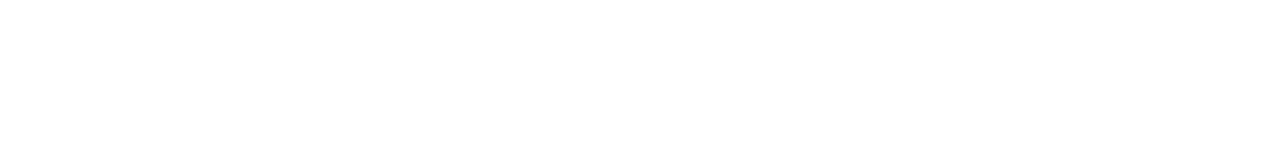
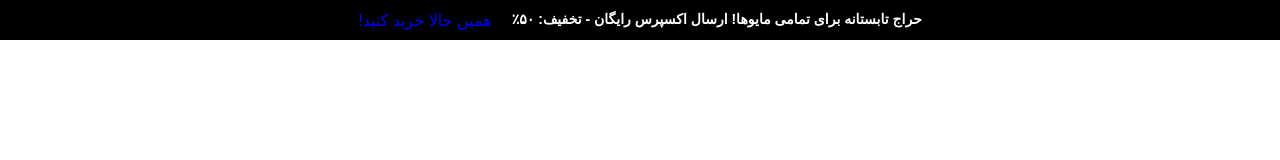
Before and after one commit to arash-malekzadeh/ecommerce-with-css-javascript, a plain HTML site: page index.html in a window 1280 px wide. Drawn offline with Linux system fonts and the light colour scheme; a web font is replaced by a local one.

Commit message:
change to persian

```diff
--- a/css/styles.css
+++ b/css/styles.css
@@ -0,0 +1,56 @@
+@import url("https://fonts.googleapis.com/css2?family=Vazir:wght@400;500;700&display=swap");
+
+:root {
+  --font-main: "Vazir", sans-serif;
+  --color-primary: #db4444;
+  --color-dark-1: #000000;
+  --color-dark-2: #7d8184;
+  --color-white-1: #ffffff;
+}
+* {
+  padding: 0px;
+  box-sizing: border-box;
+  margin: 0px;
+}
+html {
+  font-size: 10px;
+}
+body {
+  font-family: var(--font-main);
+  font-size: 1.6rem;
+  direction: rtl;
+}
+a {
+  text-decoration: none;
+}
+ul {
+  list-style: none;
+}
+.container {
+  width: 114rem;
+  margin: 0 auto;
+  padding: 0rem 1rem;
+}
+.top_nav {
+  width: 100%;
+  height: 4rem;
+  background-color: var(--color-dark-1);
+}
+.top_nav_container {
+  width: 100%;
+  height: 100%;
+  display: flex;
+  justify-content: center;
+  align-items: center;
+}
+.top_nav_wrapper {
+  display: flex;
+  color: var(--color-white-1);
+}
+.top_nav_link {
+  margin-right: 2rem;
+}
+.top_nav_p {
+  font-size: 1.4rem;
+  font-weight: 600;
+}
--- a/index.html
+++ b/index.html
@@ -1,10 +1,26 @@
 <!DOCTYPE html>
-<html lang="en">
+<html lang="fa" dir="rtl">
   <head>
     <meta charset="UTF-8" />
     <meta name="viewport" content="width=device-width, initial-scale=1.0" />
-    <title>Home - Exclusive Ecommerce-WebSite</title>
+    <title>خانه - وب‌سایت فروشگاهی اختصاصی</title>
     <link rel="stylesheet" href="css/styles.css" />
+    <link
+      href="https://cdn.jsdelivr.net/gh/rastikerdar/vazir-font@v30.1.0/dist/font-face.css"
+      rel="stylesheet"
+      type="text/css"
+    />
   </head>
-  <body></body>
+  <body>
+    <div class="top_nav">
+      <div class="container top_nav_container">
+        <div class="top_nav_wrapper">
+          <p class="top_nav_p">
+            حراج تابستانه برای تمامی مایوها! ارسال اکسپرس رایگان - تخفیف: ۵۰٪
+          </p>
+          <a href="#" class="top_nav_link">همین حالا خرید کنید!</a>
+        </div>
+      </div>
+    </div>
+  </body>
 </html>
```
